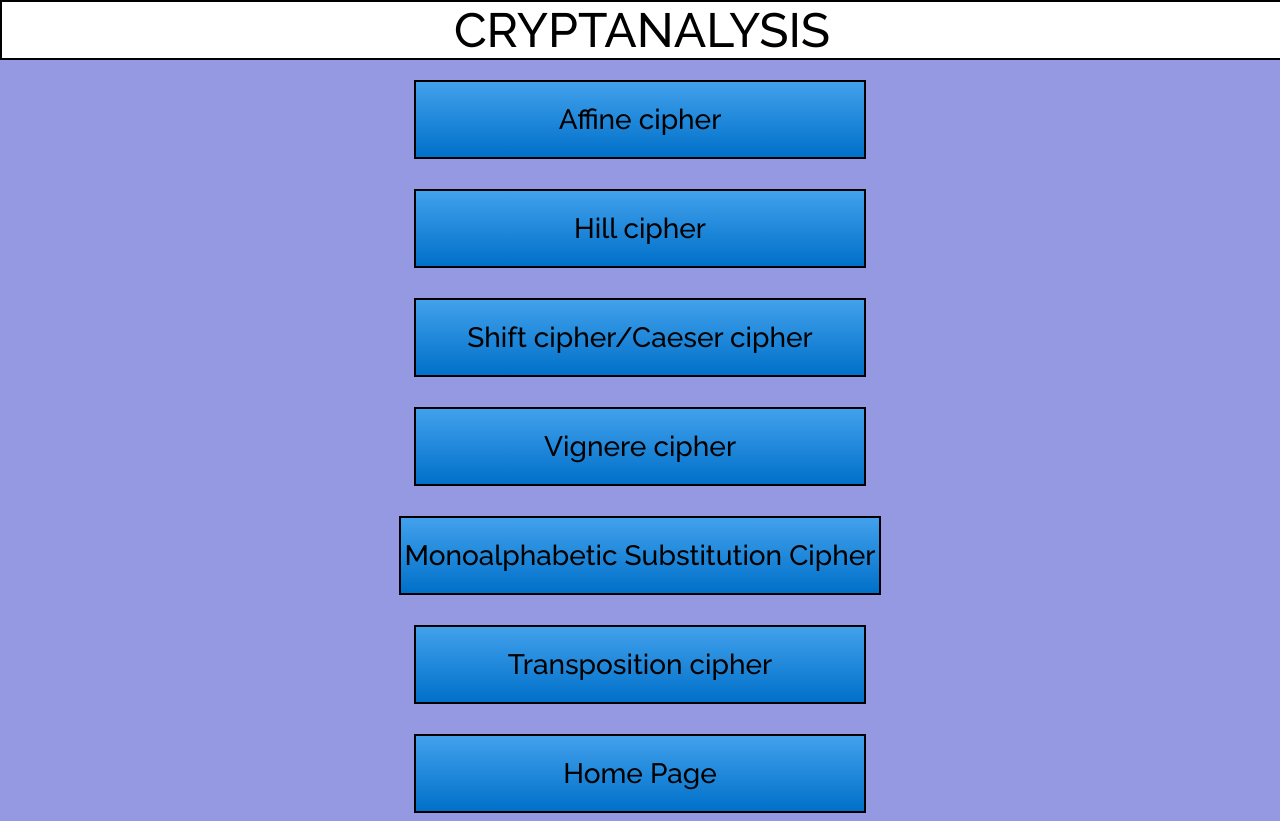
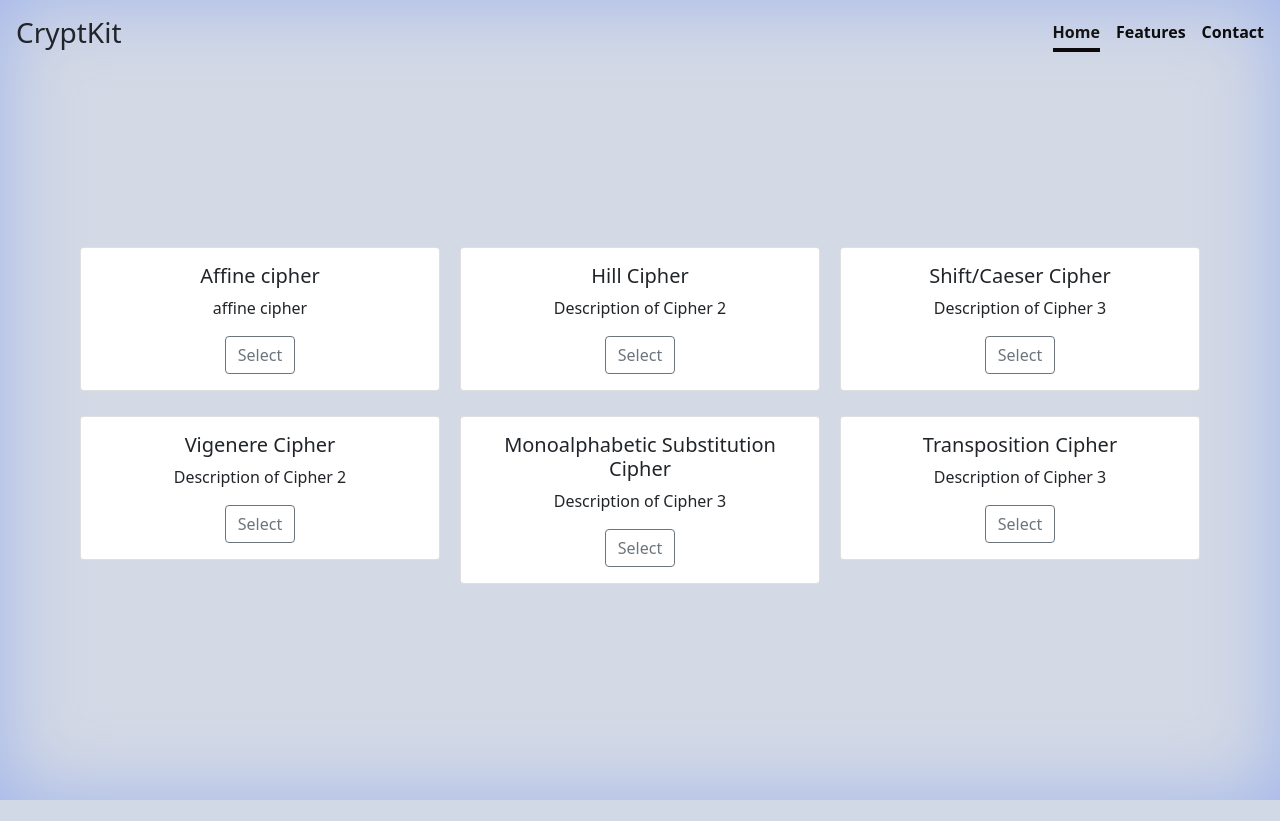
Before and after one commit to pistachio49/crypto-toolkit, a Flask app: page /cryptanalysis in a window 1280 px wide. After the commit the page ends 800 px from the top, so only its background shows below. Run offline with Flask 3, Linux system fonts and the light colour scheme; some libraries are stand-ins or nearby versions.

Commit message:
decryption and cryptanalysis selection page styling

```diff
--- a/templates/cryptanalysis.html
+++ b/templates/cryptanalysis.html
@@ -1,74 +1,85 @@
-<html>
-    <head>
-        <title>Cryptanalysis</title>
-        <link rel="stylesheet" href="{{url_for('static',filename='ab.css')}}">
-        <link rel="preconnect" href="https://fonts.googleapis.com">
-        <link rel="preconnect" href="https://fonts.gstatic.com" crossorigin>
-        <link href="https://fonts.googleapis.com/css2?family=Raleway:wght@500&display=swap" rel="stylesheet">
-    </head>
-    <body>
-        <div class="heading">
-        <div class="heading1">Cryptanalysis</div>
+{% extends 'base.html' %}
+    {% block content %}
+    <style>
+        /* .box-container {
+            display: flex;
+            flex-direction: column;
+            justify-content: space-between;
+            height: 300px;
+        } */
+        .box {
+            /* background-color: #ccc; */
+            padding: 10px;
+            margin-bottom: 5px; /* Add margin between the boxes */
+        }
+    </style>
+
+    <div class="row box-container">
+        <div class="col-md-4 box">
+          <div class="card">
+            <div class="card-body">
+              <h5 class="card-title">Affine cipher</h5>
+              <p class="card-text">affine cipher</p>
+              <a href="/affinecrypt" class="btn btn-outline-secondary">Select</a>
+            </div>
+          </div>
         </div>
-        <div class="container">
-        <div class="key" id="affine">
-            Affine cipher
+        <div class="col-md-4 box">
+          <div class="card">
+            <div class="card-body">
+              <h5 class="card-title">Hill Cipher</h5>
+              <p class="card-text">Description of Cipher 2</p>
+              <a href="/hillcrypt" class="btn btn-outline-secondary">Select</a>
+            </div>
+          </div>
         </div>
-        <div class="key" id="hill">
-            Hill cipher
+        <div class="col-md-4 box">
+          <div class="card">
+            <div class="card-body">
+              <h5 class="card-title">Shift/Caeser Cipher</h5>
+              <p class="card-text">Description of Cipher 3</p>
+              <a href="/shiftcrypt" class="btn btn-outline-secondary">Select</a>
+            </div>
+          </div>
         </div>
-        <div class="key" id="shift">
-            Shift cipher/Caeser cipher
-        </div>
-        <div class="key" id="vig">
-           Vignere cipher
-        </div>
-        <div class="key" id="mono">
-            Monoalphabetic Substitution Cipher
-         </div>
-        <div class="key" id="tr">
-            Transposition cipher
-        </div>
-        <div class="key" id="hm">
-            Home Page
-        </div>
-        </div>
-        <script>
-            let ob=document.getElementById("affine")
-            ob.addEventListener('click',()=>
-            {
-                window.location.href="http://127.0.0.1:5000/affinecrypt"
-            })
-            let ob1=document.getElementById("hill")
-            ob1.addEventListener('click',()=>
-            {
-                window.location.href="http://127.0.0.1:5000/hillcrypt"
-            })
-            let ob2=document.getElementById("shift")
-            ob2.addEventListener('click',()=>
-            {
-                window.location.href="http://127.0.0.1:5000/shiftcrypt"
-            })
-            let ob3=document.getElementById("vig")
-            ob3.addEventListener('click',()=>
-            {
-                window.location.href="http://127.0.0.1:5000/vigcrypt"
-            })
-            let ob4=document.getElementById("tr")
-            ob4.addEventListener('click',()=>
-            {
-                window.location.href="http://127.0.0.1:5000/transpositioncrypt"
-            })
-            let ob5=document.getElementById("hm")
-            ob5.addEventListener('click',()=>
-            {
-                window.location.href="http://127.0.0.1:5000/"
-            })
-            let ob6=document.getElementById("mono")
-            ob6.addEventListener('click',()=>
-            {
-                window.location.href="http://127.0.0.1:5000/monocrypt"
-            })
-        </script>
-    </body>
-</html>
+
+        <!-- <div class="col-md-4 box">
+            <div class="card">
+              <div class="card-body">
+                <h5 class="card-title">Caeser Cipher</h5>
+                <p class="card-text">Description of Cipher 1</p>
+                <a href="/caeserenc" class="btn btn-outline-secondary">Select</a>
+              </div>
+            </div>
+          </div> -->
+          <div class="col-md-4 box">
+            <div class="card">
+              <div class="card-body">
+                <h5 class="card-title">Vigenere Cipher</h5>
+                <p class="card-text">Description of Cipher 2</p>
+                <a href="/vigcrypt" class="btn btn-outline-secondary">Select</a>
+              </div>
+            </div>
+          </div>
+          <div class="col-md-4 box">
+            <div class="card">
+              <div class="card-body">
+                <h5 class="card-title">Monoalphabetic Substitution Cipher</h5>
+                <p class="card-text">Description of Cipher 3</p>
+                <a href="/monocrypt" class="btn btn-outline-secondary">Select</a>
+              </div>
+            </div>
+          </div>
+          <div class="col-md-4 box">
+            <div class="card">
+              <div class="card-body">
+                <h5 class="card-title">Transposition Cipher</h5>
+                <p class="card-text">Description of Cipher 3</p>
+                <a href="/transpositioncrypt" class="btn btn-outline-secondary">Select</a>
+              </div>
+            </div>
+          </div>
+      </div>
+
+
+    {% endblock %}
```
Also changed, not shown: templates/decselectpage.html (+82 -79 lines).
